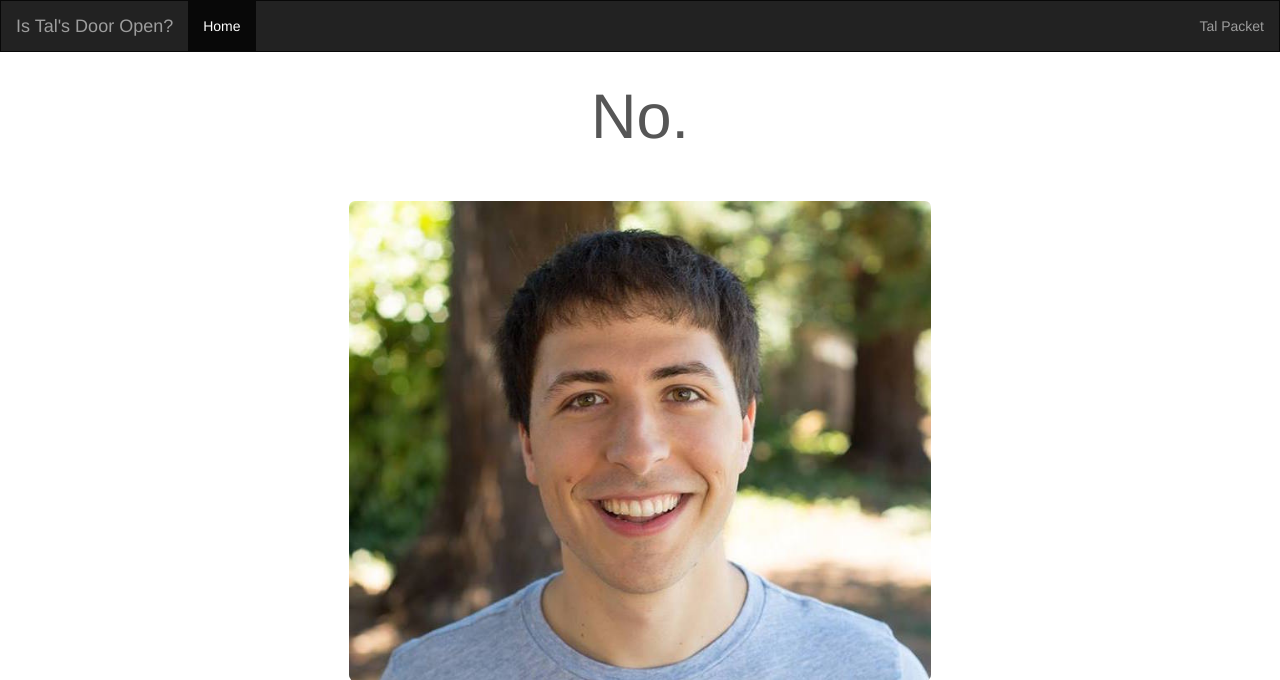
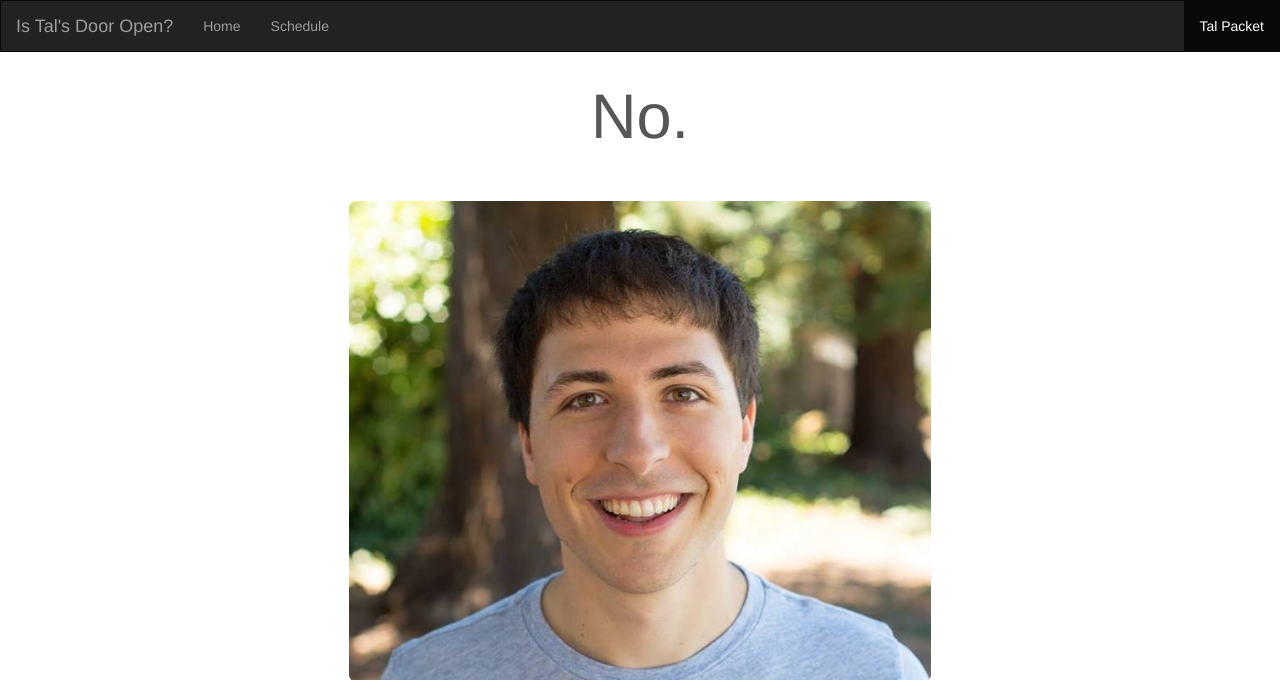
Before and after one commit to VictoriaWeaver/IsMyDoorOpen, a Flask app: page /talpacket in a window 1280 px wide. Shown: the top 680 px of the page. Run offline with Flask 2, Linux system fonts and the light colour scheme; some libraries are stand-ins or nearby versions.

Commit message:
Add schedule page

```diff
--- a/app/templates/base.html
+++ b/app/templates/base.html
@@ -82,21 +82,30 @@
 
 </head>
 <body>
+
 <!--Navigation bar-->
 <nav class="navbar navbar-inverse ">
     <div class="container-fluid">
         <div class="navbar-header">
-            <a class="navbar-brand" href="/">{{title}}</a>
+            {% if title %}
+                <a class="navbar-brand" href="/">{{title}}</a>
+            {% else %}
+                <a class="navbar-brand" href="/">Is My Door Open?</a>
+            {% endif %}
         </div>
+
+        {% block navigation %}
         <ul class="nav navbar-nav">
             <li class="active"><a href="/">Home</a></li>
-
+            <li><a href="/schedule">Schedule</a></li>
         </ul>
         <ul class="nav navbar-nav navbar-right">
             <li><a href="/talpacket">Tal Packet</a></li>
         </ul>
+        {% endblock %}
     </div>
 </nav>
+
 
 {% block content %}
 {% endblock %}
--- a/app/templates/talpacket.html
+++ b/app/templates/talpacket.html
@@ -1,4 +1,14 @@
 {% extends "base.html" %}
+{% block navigation %}
+<ul class="nav navbar-nav">
+    <li><a href="/">Home</a></li>
+    <li><a href="/schedule">Schedule</a></li>
+</ul>
+<ul class="nav navbar-nav navbar-right">
+    <li class="active"><a href="/talpacket">Tal Packet</a></li>
+</ul>
+{% endblock %}
+
 {% block content %}
 <center>
     <div class="jumbotron">
--- a/app/views.py
+++ b/app/views.py
@@ -3,8 +3,12 @@ from app import app
 
 @app.route('/')
 def home():
-    return render_template('base.html', title='Is My Door Open?')  # render a template
+    return render_template('base.html')  # render a template
 
 @app.route('/talpacket')
 def talpacket():
     return render_template('talpacket.html',  title='Is Tal\'s Door Open?')  # render a template
+
+@app.route('/schedule')
+def schedule():
+    return render_template('schedule.html')  # render a template
```
Also changed, not shown: app/templates/schedule.html (added, +16 -0 lines), app/static/img/schedule.png (added).
